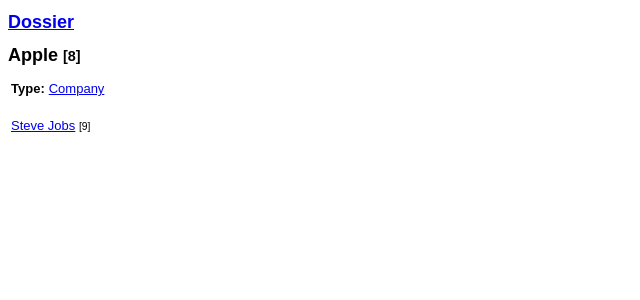
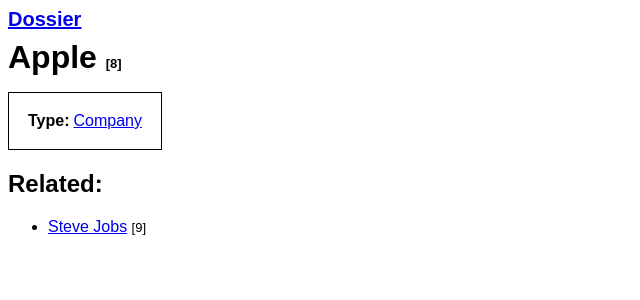
Before and after one commit to fpcMotif/dossier, a PHP site: page /view.php?id=8 in a window 1280 px wide. Shown: the top 300 px of the page, without its empty margins (0-640 px from the left). Run offline with PHP 8.4, Linux system fonts and the light colour scheme; data comes from the database, SQL or seed files in the repository; some libraries are stand-ins or nearby versions.

Commit message:
tweaked css; changed single column tables into ULs

```diff
--- a/head.php
+++ b/head.php
@@ -8,16 +8,29 @@
 				font-family: sans-serif;
 			}
 
-			h1 {
+			header {
 				font-size: 20px;
+				font-weight: bold;
 			}
 
 			h1 {
-				font-size: 18px;
+				margin-top: 8px;
+				padding-top: 0;
+				margin-bottom: 16px;
+				padding-bottom: 0;
+			}
+
+			li {
+				margin-bottom: 4px;
+			}
+
+			table {
+				border: 1px solid black;
+				padding: 16px;
 			}
 
 			td {
-				font-size: 13px;
+				font-size: 16px;
 			}
 
 			td.key {
@@ -27,7 +40,7 @@
 			}
 
 			.id {
-				font-size: 80%;
+				font-size: 13px;
 			}
 		</style>
 	</head>
--- a/index.php
+++ b/index.php
@@ -5,7 +5,8 @@
 require 'head.php';
 require 'db.php';
 
-echo "<h1>Dossier</h1>";
+echo "<header>Dossier</header>";
+echo "<h1>Index</h1>";
 
 $result = mysqli_query($db, "SELECT * FROM entities ORDER BY name") or die(mysqli_error($db));
 
--- a/view.php
+++ b/view.php
@@ -5,7 +5,7 @@
 require 'head.php';
 require 'db.php';
 
-echo "<h1><a href=\"index.php\">Dossier</a></h1>\n";
+echo "<header><a href=\"index.php\">Dossier</a></header>\n";
 
 $id = isset($_REQUEST['id']) ? $_REQUEST['id'] : '';
 $sql_id = mysqli_real_escape_string($db, $id);
@@ -20,42 +20,43 @@ if ( $id == '' && $k != '' && v != '' )
 {
 	// K&V lookup
 
-	echo "<h2>";
+	echo "<h1>";
 	echo htmlentities("$k: $v");
-	echo "</h2>";
+	echo "</h1>";
 
 	$result = mysqli_query($db, "SELECT * FROM entities AS e LEFT JOIN properties AS p ON e.id = p.entity_id WHERE p.`key` = '$sql_k' AND p.`value` = '$sql_v' ORDER BY name");
 
-	echo "<table>";
+	echo "<ul>";
 
 	while ( $row = mysqli_fetch_assoc($result) )
 	{
-		echo "<tr>";
-		echo "<td>";
+		echo "<li>";
+
 		echo "<a href=\"view.php?id=";
 		echo rawurlencode($row['entity_id']);
 		echo "\">";
 		echo htmlentities($row['name']);
 		echo "</a>";
+
 		echo " <span class=\"id\">[{$row['entity_id']}]</span>";
+
 		if ( $row['extra'] != '' )
 			echo "<br>" . htmlentities($row['extra']);
-		echo "</td>";
-		echo "</tr>\n";
+
+		echo "</li>";
 	}
 
-	echo "</table>";
+	echo "</ul>";
 
 	$sql_name = mysqli_real_escape_string($db, $v);
 
 	$result = mysqli_query($db, "SELECT * FROM entities WHERE name = '$sql_name' ORDER BY name");
 
-	echo "<table>";
+	echo "<ul>";
 
 	while ( $row = mysqli_fetch_assoc($result) )
 	{
-		echo "<tr>";
-		echo "<td>";
+		echo "<li>";
 		echo "<a href=\"view.php?id=";
 		echo rawurlencode($row['id']);
 		echo "\">";
@@ -64,11 +65,10 @@ if ( $id == '' && $k != '' && v != '' )
 		echo " <span class=\"id\">[{$row['id']}]</span>";
 		if ( $row['extra'] != '' )
 			echo "<br>" . htmlentities($row['extra']);
-		echo "</td>";
-		echo "</tr>\n";
+		echo "</li>\n";
 	}
 
-	echo "</table>";
+	echo "</ul>";
 }
 else
 {
@@ -111,28 +111,34 @@ else
 
 	echo "</table>";
 
-	echo "<p>";
+	$related_count = 0;
 
 	$result = mysqli_query($db, "SELECT * FROM entities AS e LEFT JOIN properties AS p ON e.id = p.entity_id WHERE p.value='$sql_value'");
 
-	echo "<table>";
-
 	while ( $row = mysqli_fetch_assoc($result) )
 	{
-		echo "<tr>";
-		echo "<td>";
+		if ( $related_count == 0 )
+		{
+			echo "<h2>Related:</h2>";
+			echo "<ul>";
+		}
+
+		++$related_count;
+
+		echo "<li>";
 		echo "<a href=\"view.php?id=";
 		echo rawurlencode($row['entity_id']);
 		echo "\">";
 		echo htmlentities($row['name']);
 		echo "</a>";
 		echo " <span class=\"id\">[{$row['entity_id']}]</span>";
-		echo "</td>";
-		echo "</tr>\n";
+		echo "</li>\n";
 	}
 
-	echo "</table>";
-
+	if ( $related_count > 0 )
+	{
+		echo "</ul>";
+	}
 }
 
 require 'foot.php';
```
